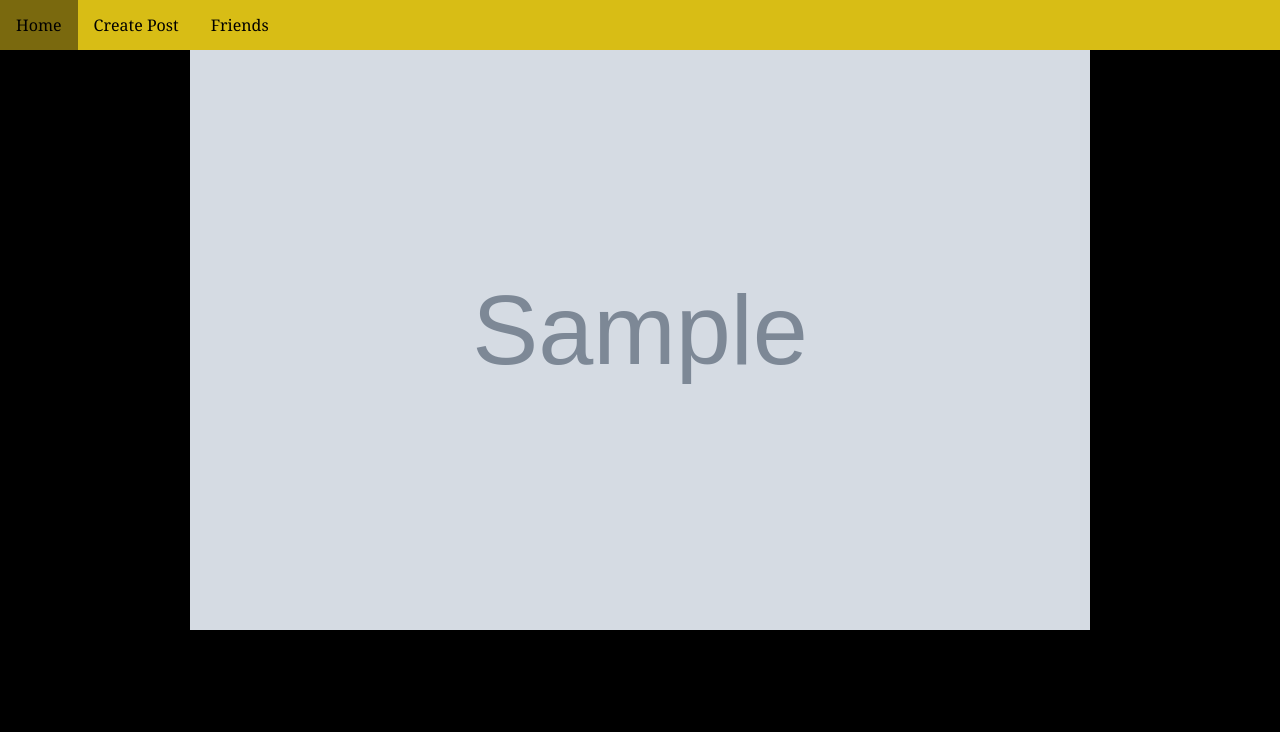
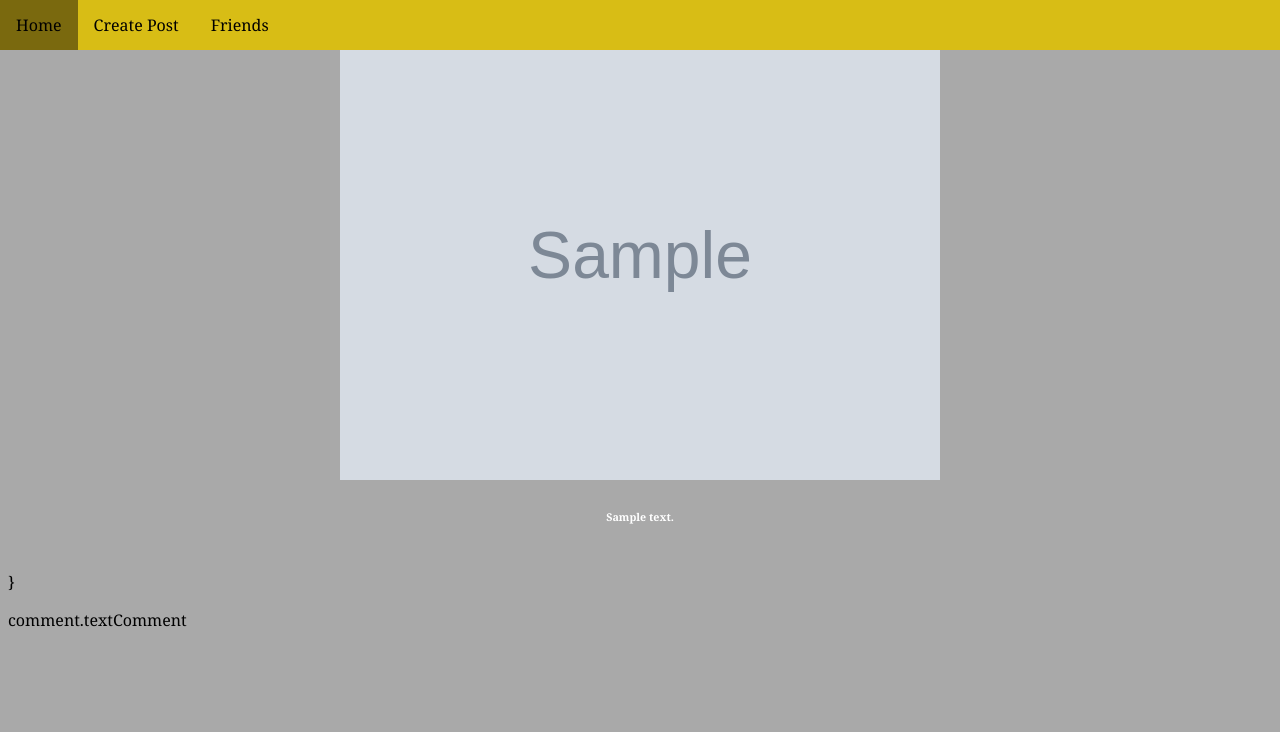
Before and after one commit to Dhrumil-Rana/Flask_QA, a Flask app: page /home in a window 1280 px wide. Shown: the top 732 px of the page. Run offline with Flask 2, Linux system fonts and the light colour scheme; tables that the repository leaves empty hold one stand-in row (values such as "Sample post"); grey boxes marked "Sample" are stand-in pictures.

Commit message:
Added working create post method

```diff
--- a/app.py
+++ b/app.py
@@ -1,4 +1,4 @@
-from flask import Flask,request,render_template,session,Response, url_for, flash
+from flask import Flask,request,render_template,session,url_for, flash
 from flask_sqlalchemy import SQLAlchemy
 import pickle
 import urllib.request
@@ -35,7 +35,6 @@
 #this is saving post detail
 UPLOAD_FOLDER = 'static/upload/'
 app.config['UPLOAD_FOLDER'] = UPLOAD_FOLDER
-app.config['MAX_CONTENT_LENGTH'] = 16 * 1024 * 1024
 ALLOWED_EXTENSIONS = set(['png', 'jpg', 'jpeg'])
 
 def allowed_file(filename):
@@ -62,14 +61,15 @@
     description = db.Column(db.VARCHAR, nullable=True)
     filename = db.Column(db.Text, nullable=True)
     mimetype = db.Column(db.Text, nullable=True)
+    blocked = db.Column(db.Text, nullable=False)
 
-    def __init__(self,uID, image, description, filename, mimetype):
+    def __init__(self,uID, image, description, filename, mimetype,blocked):
         self.uID = uID
         self.image = image
         self.description = description
         self.filename = filename
         self.mimetype = mimetype
-
+        self.blocked = blocked
 
 class comments(db.Model):
     __tablename__ = 'comments'
@@ -156,13 +156,14 @@
             filename = secure_filename(image.filename)
             image.save(os.path.join(app.config['UPLOAD_FOLDER'], filename))
             mimetype = image.mimetype
+            blocked = "false"
         else:
-            flash('Allowed image types are - png, jpg, jpeg, gif')
+            flash('Allowed image types are - png, jpg, jpeg')
             return redirect(request.url)
 
         account = accounts.query.filter_by(username=session.get('name')).first()
         userid = account.userID
-        post = posts(uID=userid,image=image.read(), description=usertext, filename=filename, mimetype=mimetype)
+        post = posts(uID=userid,image=image.read(), description=usertext, filename=filename, mimetype=mimetype, blocked=blocked)
         db.session.add(post)
         db.session.commit()
         return render_template("createpost.html", title="Home", name=session.get('name'), userlevel=session.get('userlevel'), filename=filename )
--- a/static/css/login.css
+++ b/static/css/login.css
@@ -1,6 +1,6 @@
 html{
     font-family: Georgia, serif;
-    background: black;
+    background: darkgrey;
 }
 
 h1{
--- a/static/css/nav.css
+++ b/static/css/nav.css
@@ -16,7 +16,7 @@
 
 .bar ul li a{
     display: block;
-    color: #000000;
+    color: black;
     text-align: center;
     padding: 14px 16px;
     text-decoration: none;
--- a/static/css/post.css
+++ b/static/css/post.css
@@ -1,6 +1,6 @@
 html{
     font-family: Georgia, serif;
-    background: black;
+    background: darkgrey;
     color: #ffffff;
     text-align: center;
 }
--- a/templates/home.html
+++ b/templates/home.html
@@ -12,9 +12,9 @@
     </h1>
     -->
     {% for post in posts %}
-        <center><img src="{{ url_for('static', filename='upload/'+post.filename) }}" width="900" height="600"/></center>
+        <center><img src="{{ url_for('static', filename='upload/'+post.filename) }}" width="600" /></center>
+               <center><h6><p style="color:white";>{{post.description}}</p></h6></center>
         <br>
-
         {% for comment in comments %}}
             {% if comment.id == post.id %}
                 <p>comment.textComment</p>
```
Also changed, not shown: static/upload/4587d912acb35d140b4d243b59028eb3.jpg (added).
